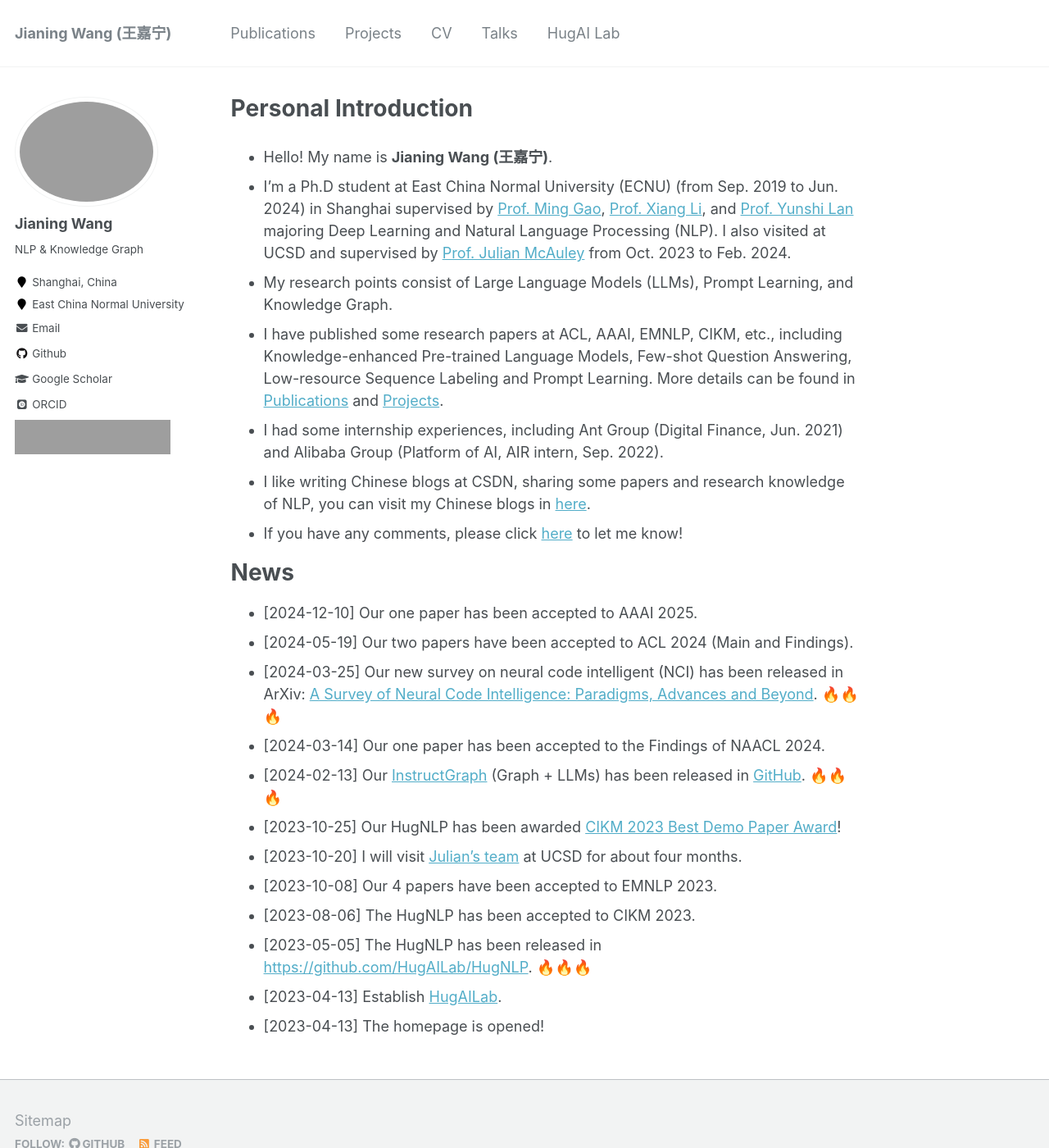
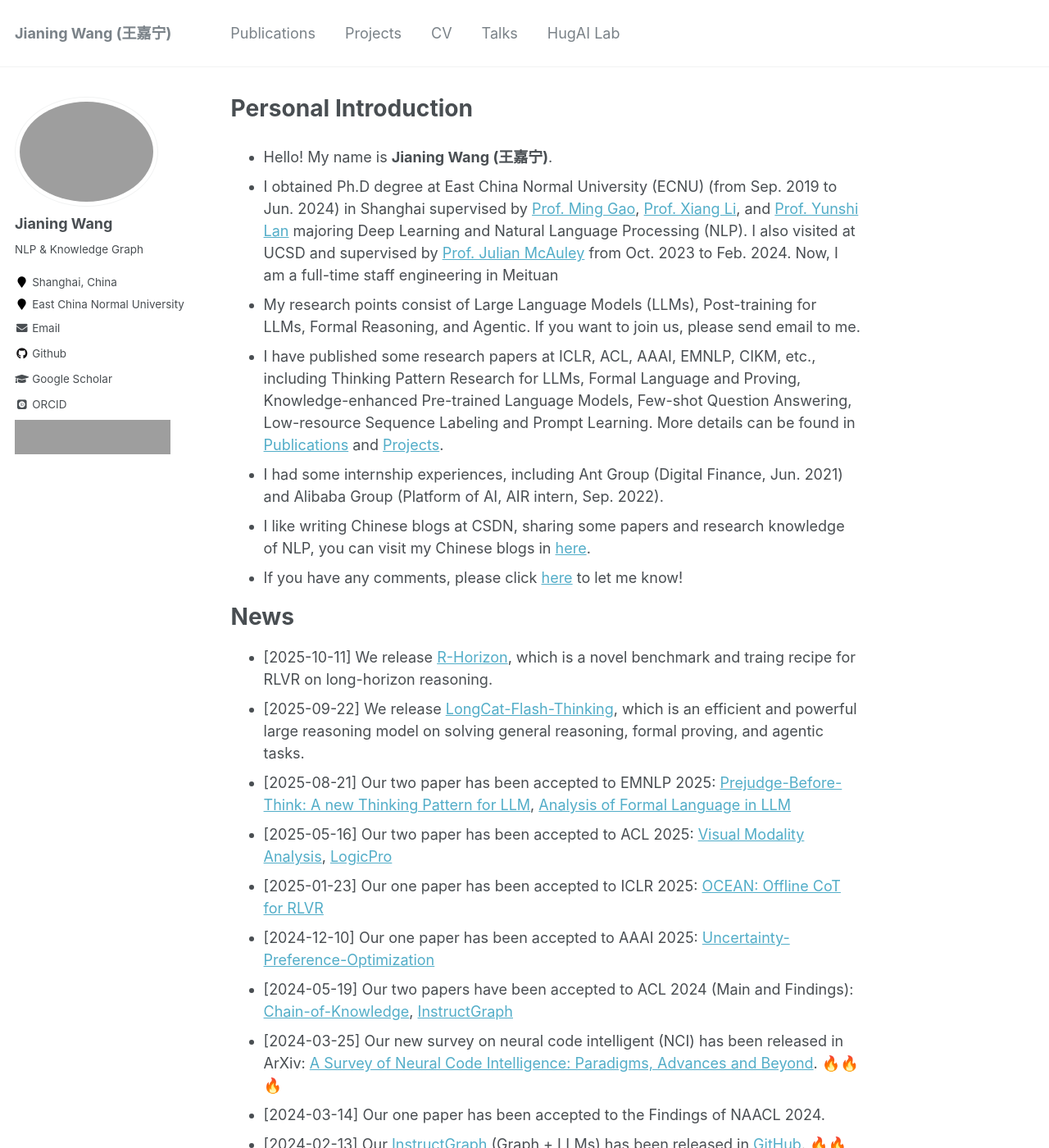
Before and after one commit to wjn1996/wjn1996.github.io, a Jekyll site: the page built from _pages/about.md, in a window 1280 px wide and 1400 px high. Shown: the whole window at 82% size. Built offline with Jekyll 4.4.1, drawn with Linux system fonts in a browser that asks for light colours; some web fonts are replaced; grey boxes are pictures that could not be loaded.

Commit message:
wjn-pr-2

```diff
--- a/_pages/about.md
+++ b/_pages/about.md
@@ -9,11 +9,11 @@ redirect_from:
 ---
 
 - Hello! My name is **Jianing Wang (王嘉宁)**.
-- I'm a Ph.D student at East China Normal University (ECNU) (from Sep. 2019 to Jun. 2024) in Shanghai supervised by [Prof. Ming Gao](http://dase.ecnu.edu.cn/mgao/), [Prof. Xiang Li](https://lixiang3776.github.io/), and [Prof. Yunshi Lan](https://scholar.google.com/citations?hl=en&user=Q0F92XIAAAAJ) majoring Deep Learning and Natural Language Processing (NLP). I also visited at UCSD and supervised by [Prof. Julian McAuley](https://cseweb.ucsd.edu//~jmcauley/#) from Oct. 2023 to Feb. 2024.
+- I obtained Ph.D degree at East China Normal University (ECNU) (from Sep. 2019 to Jun. 2024) in Shanghai supervised by [Prof. Ming Gao](http://dase.ecnu.edu.cn/mgao/), [Prof. Xiang Li](https://lixiang3776.github.io/), and [Prof. Yunshi Lan](https://scholar.google.com/citations?hl=en&user=Q0F92XIAAAAJ) majoring Deep Learning and Natural Language Processing (NLP). I also visited at UCSD and supervised by [Prof. Julian McAuley](https://cseweb.ucsd.edu//~jmcauley/#) from Oct. 2023 to Feb. 2024. Now, I am a full-time staff engineering in Meituan
 <!-- - I'm the founder of [HugAILab](https://github.com/HugAILab), which is the open organization for AI researching and application. -->
-- My research points consist of Large Language Models (LLMs), Prompt Learning, and Knowledge Graph.
+- My research points consist of Large Language Models (LLMs), Post-training for LLMs, Formal Reasoning, and Agentic. If you want to join us, please send email to me.
 <!-- - Now, I am now doing research on Prompt-based Learning and focusing on low-resource scenarios, cooperating with [Alibaba Group PAI](https://www.aliyun.com/) and [Alibaba DAMO Academy for Discovery](https://damo.alibaba.com/) from Mar. 2021 to Oct. 2022.  -->
-- I have published some research papers at ACL, AAAI, EMNLP, CIKM, etc., including Knowledge-enhanced Pre-trained Language Models, Few-shot Question Answering, Low-resource Sequence Labeling and Prompt Learning. More details can be found in [Publications](https://wjn1996.github.io/publications/) and [Projects](https://wjn1996.github.io/projects/).
+- I have published some research papers at ICLR, ACL, AAAI, EMNLP, CIKM, etc., including Thinking Pattern Research for LLMs, Formal Language and Proving, Knowledge-enhanced Pre-trained Language Models, Few-shot Question Answering, Low-resource Sequence Labeling and Prompt Learning. More details can be found in [Publications](https://wjn1996.github.io/publications/) and [Projects](https://wjn1996.github.io/projects/).
 - I had some internship experiences, including Ant Group (Digital Finance, Jun. 2021) and Alibaba Group (Platform of AI, AIR intern, Sep. 2022).
 - I like writing Chinese blogs at CSDN, sharing some papers and research knowledge of NLP, you can visit my Chinese blogs in [here](https://wjn1996.blog.csdn.net/).
 - If you have any comments, please click [here](https://github.com/wjn1996/wjn1996/issues) to let me know!
@@ -21,8 +21,13 @@ redirect_from:
 News
 ======
 
-* [2024-12-10] Our one paper has been accepted to AAAI 2025.
-* [2024-05-19] Our two papers have been accepted to ACL 2024 (Main and Findings).
+* [2025-10-11] We release [R-Horizon](https://reasoning-horizon.github.io), which is a novel benchmark and traing recipe for RLVR on long-horizon reasoning.
+* [2025-09-22] We release [LongCat-Flash-Thinking](https://github.com/meituan-longcat/LongCat-Flash-Thinking), which is an efficient and powerful large reasoning model on solving general reasoning, formal proving, and agentic tasks.
+* [2025-08-21] Our two paper has been accepted to EMNLP 2025: [Prejudge-Before-Think: A new Thinking Pattern for LLM](https://arxiv.org/pdf/2504.13500), [Analysis of Formal Language in LLM](https://arxiv.org/pdf/2505.16998)
+* [2025-05-16] Our two paper has been accepted to ACL 2025: [Visual Modality Analysis](https://arxiv.org/pdf/2503.04167), [LogicPro](https://arxiv.org/pdf/2409.12929)
+* [2025-01-23] Our one paper has been accepted to ICLR 2025: [OCEAN: Offline CoT for RLVR](https://arxiv.org/pdf/2410.23703)
+* [2024-12-10] Our one paper has been accepted to AAAI 2025: [Uncertainty-Preference-Optimization](https://ojs.aaai.org/index.php/AAAI/article/view/34724)
+* [2024-05-19] Our two papers have been accepted to ACL 2024 (Main and Findings): [Chain-of-Knowledge](https://arxiv.org/pdf/2306.06427), [InstructGraph](https://arxiv.org/pdf/2402.08785)
 * [2024-03-25] Our new survey on neural code intelligent (NCI) has been released in ArXiv: [A Survey of Neural Code Intelligence: Paradigms, Advances and Beyond](https://arxiv.org/abs/2403.14734). 🔥🔥🔥
 * [2024-03-14] Our one paper has been accepted to the Findings of NAACL 2024.
 * [2024-02-13] Our [InstructGraph](https://arxiv.org/pdf/2402.08785.pdf) (Graph + LLMs) has been released in [GitHub](https://github.com/wjn1996/InstructGraph). 🔥🔥🔥
```
